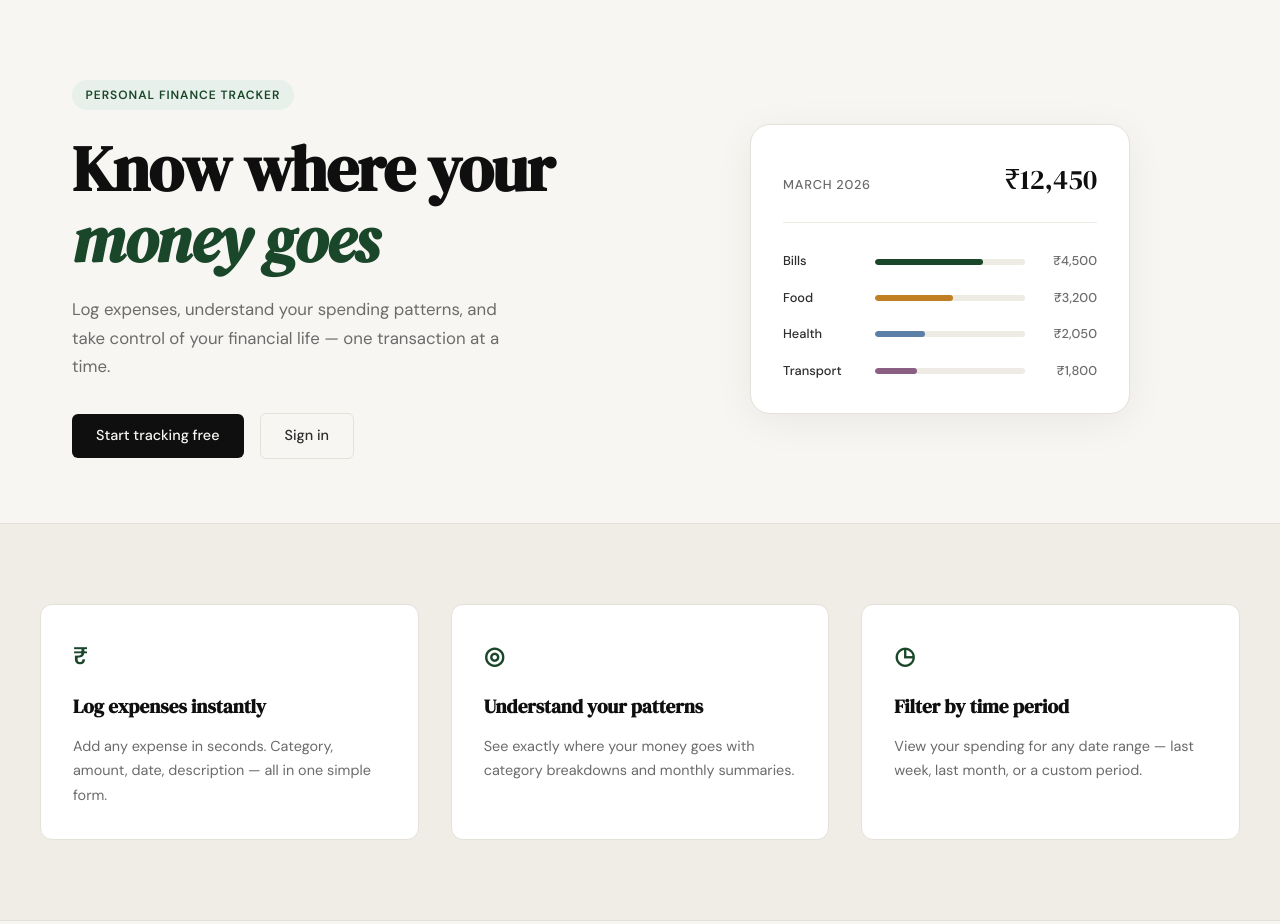
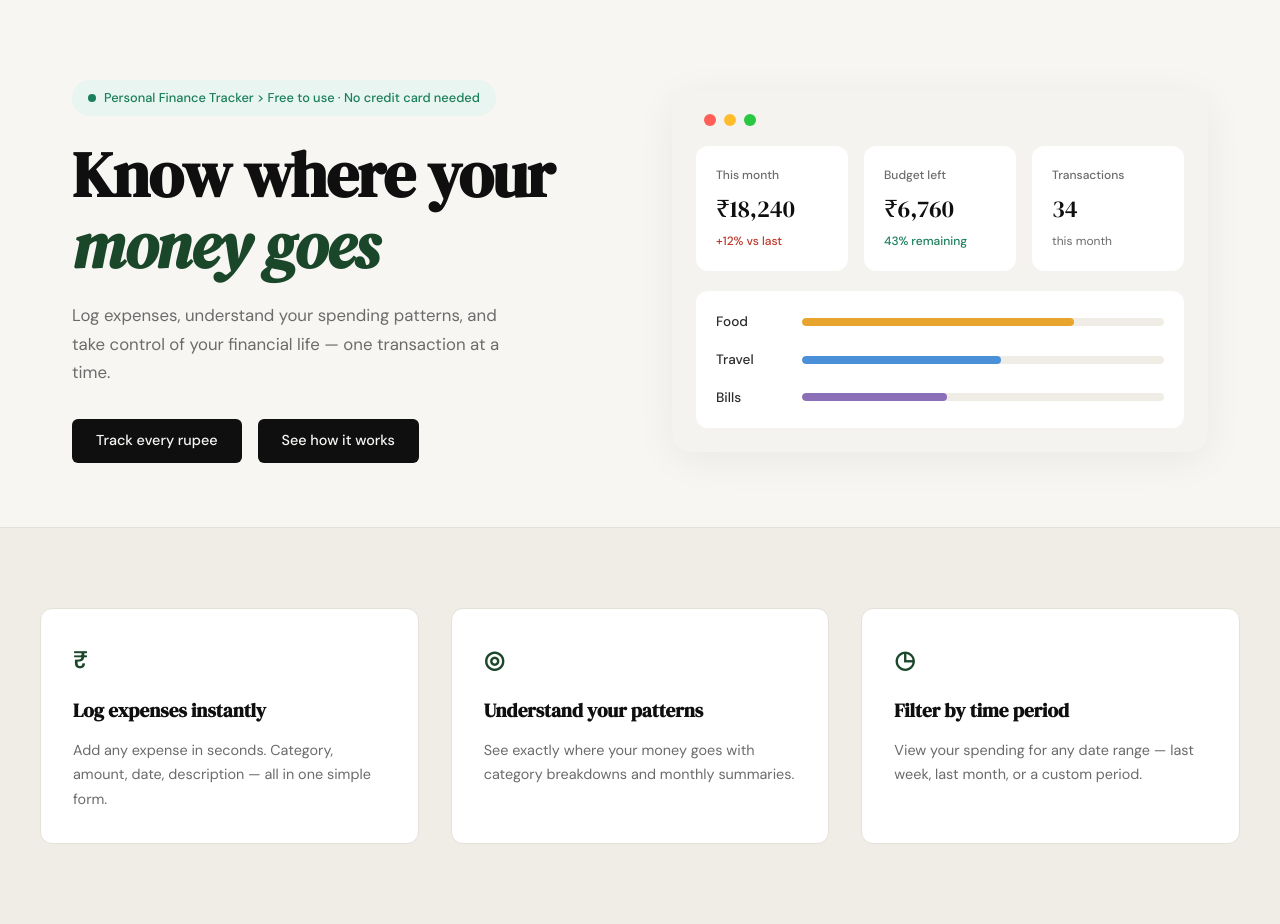
Before and after one commit to Mayank14211/Spendly-Personal-Finance-Tracker, a Flask app: page / in a window 1280 px wide. Shown: the part 61-985 px from the top of the page. Run offline with Flask 3, Linux system fonts and the light colour scheme.

Commit message:
landing : enhanced hero section

```diff
--- a/expense-tracker/prompts.txt
+++ b/expense-tracker/prompts.txt
@@ -37,7 +37,7 @@ Data Storage, Third Party Services, and Contact Us.
 Match the style of terms.html.
 3. In templates/landing.html, update the "Privacy Policy"
 footer link href from "#" to "/privacy".
-4. Make sure to test that both links in the footer now correctly navigate to their respective pages also the appearance looks constant with app's interface theme.
+4. Make sure to test that both links in the footer now correctly navigate to their respective pages also the appearance looks constant with app's interface.
 
 git commit -m "landing: add privacy policy page and route”
 -----------------------------------------------------------------------------
@@ -52,8 +52,8 @@ Changes to implement:
 - Headline: large two-line text, first line dark ("Track every rupee."),
 second line teal ("Know where it goes.")
 - Subtext: muted gray, two lines, centered
-- Two CTA buttons: both solid black with white text, rounded corners
-- App preview frame: light warm-gray background, rounded corners,
+- Demo CTA buttons: Replce sigin btn to "Track every rupee" solid black with white text, rounded corners
+- App preview frame(replace): light warm-gray background, rounded corners,
 traffic light dots in top-left, 3 stat cards in a row,
 category bar chart below
 
--- a/expense-tracker/static/css/style.css
+++ b/expense-tracker/static/css/style.css
@@ -134,16 +134,25 @@ a { color: inherit; text-decoration: none; }
 }
 
 .hero-badge {
-    display: inline-block;
-    background: var(--accent-light);
-    color: var(--accent);
-    font-size: 0.75rem;
-    font-weight: 600;
-    letter-spacing: 0.08em;
-    text-transform: uppercase;
-    padding: 0.35rem 0.85rem;
+    display: inline-flex;
+    align-items: center;
+    gap: 0.5rem;
+    background: #e8f5f0;
+    color: #1a7f5a;
+    font-size: 0.8rem;
+    font-weight: 500;
+    padding: 0.5rem 1rem;
     border-radius: 999px;
     margin-bottom: 1.5rem;
+}
+
+.hero-badge::before {
+    content: '';
+    display: block;
+    width: 8px;
+    height: 8px;
+    background: #1a7f5a;
+    border-radius: 50%;
 }
 
 .hero-title {
@@ -175,7 +184,7 @@ a { color: inherit; text-decoration: none; }
 }
 
 /* ------------------------------------------------------------------ */
-/* Mock card (hero visual)                                             */
+/* App preview (hero visual)                                           */
 /* ------------------------------------------------------------------ */
 
 .hero-visual {
@@ -183,78 +192,113 @@ a { color: inherit; text-decoration: none; }
     justify-content: center;
 }
 
-.mock-card {
-    background: var(--paper-card);
-    border: 1px solid var(--border);
+.app-preview {
+    background: #f5f3f0;
     border-radius: var(--radius-lg);
-    padding: 2rem;
+    padding: 1.5rem;
     width: 100%;
-    max-width: 380px;
+    max-width: 720px;
     box-shadow: 0 8px 40px rgba(0,0,0,0.06);
 }
 
-.mock-card-header {
-    display: flex;
-    justify-content: space-between;
-    align-items: baseline;
-    margin-bottom: 1.75rem;
-    padding-bottom: 1.25rem;
-    border-bottom: 1px solid var(--border-soft);
+.app-preview-header {
+    margin-bottom: 1.25rem;
+    padding-left: 0.5rem;
 }
 
-.mock-label {
-    font-size: 0.8rem;
-    font-weight: 500;
-    color: var(--ink-muted);
-    text-transform: uppercase;
-    letter-spacing: 0.06em;
+.traffic-lights {
+    display: flex;
+    gap: 0.5rem;
 }
 
-.mock-total {
+.traffic-light {
+    width: 12px;
+    height: 12px;
+    border-radius: 50%;
+}
+
+.traffic-light.red { background: #ff5f57; }
+.traffic-light.yellow { background: #ffbd2e; }
+.traffic-light.green { background: #28c840; }
+
+.stat-cards {
+    display: grid;
+    grid-template-columns: repeat(3, 1fr);
+    gap: 1rem;
+    margin-bottom: 1.25rem;
+}
+
+.stat-card {
+    background: var(--paper-card);
+    border-radius: var(--radius-md);
+    padding: 1.25rem;
+    display: flex;
+    flex-direction: column;
+    gap: 0.25rem;
+}
+
+.stat-label {
+    font-size: 0.75rem;
+    color: var(--ink-muted);
+    font-weight: 500;
+}
+
+.stat-value {
     font-family: var(--font-display);
-    font-size: 1.75rem;
+    font-size: 1.5rem;
     color: var(--ink);
 }
 
-.mock-bars { display: flex; flex-direction: column; gap: 1rem; }
-
-.mock-bar-row {
-    display: grid;
-    grid-template-columns: 80px 1fr 60px;
-    align-items: center;
-    gap: 0.75rem;
+.stat-change {
+    font-size: 0.75rem;
+    font-weight: 500;
 }
 
-.mock-cat {
-    font-size: 0.8rem;
-    font-weight: 500;
-    color: var(--ink-soft);
+.stat-change.positive { color: #c0392b; }
+.stat-change.remaining { color: #1a7f5a; }
+
+.stat-sub {
+    font-size: 0.75rem;
+    color: var(--ink-muted);
 }
 
-.mock-bar-track {
-    height: 6px;
-    background: var(--border-soft);
+.category-chart {
+    background: var(--paper-card);
+    border-radius: var(--radius-md);
+    padding: 1.25rem;
+    display: flex;
+    flex-direction: column;
+    gap: 1rem;
+}
+
+.category-row {
+    display: grid;
+    grid-template-columns: 70px 1fr;
+    align-items: center;
+    gap: 1rem;
+}
+
+.category-name {
+    font-size: 0.85rem;
+    color: var(--ink-soft);
+    font-weight: 500;
+}
+
+.category-bar-track {
+    height: 8px;
+    background: #f0ede6;
     border-radius: 999px;
     overflow: hidden;
 }
 
-.mock-bar {
+.category-bar {
     height: 100%;
-    background: var(--accent);
     border-radius: 999px;
-    transition: width 0.6s ease;
 }
 
-.mock-bar-2 { background: var(--accent-2); }
-.mock-bar-3 { background: #5b7fa6; }
-.mock-bar-4 { background: #8b5e83; }
-
-.mock-amt {
-    font-size: 0.8rem;
-    font-weight: 500;
-    color: var(--ink-muted);
-    text-align: right;
-}
+.category-bar.food { background: #e8a52d; }
+.category-bar.travel { background: #4a90d9; }
+.category-bar.bills { background: #8b6fb8; }
 
 /* ------------------------------------------------------------------ */
 /* Buttons                                                             */
@@ -276,6 +320,23 @@ a { color: inherit; text-decoration: none; }
 }
 
 .btn-primary:hover { background: var(--accent); }
+
+.btn-secondary {
+    display: inline-block;
+    background: var(--ink);
+    color: var(--paper);
+    padding: 0.65rem 1.5rem;
+    border-radius: var(--radius-sm);
+    font-family: var(--font-body);
+    font-size: 0.9rem;
+    font-weight: 500;
+    cursor: pointer;
+    border: none;
+    transition: background 0.2s;
+    text-decoration: none;
+}
+
+.btn-secondary:hover { background: var(--ink-soft); }
 
 .btn-ghost {
     display: inline-block;
--- a/expense-tracker/templates/landing.html
+++ b/expense-tracker/templates/landing.html
@@ -6,7 +6,7 @@
 
 <section class="hero">
     <div class="hero-inner">
-        <div class="hero-badge">Personal Finance Tracker</div>
+        <div class="hero-badge">Personal Finance Tracker > Free to use · No credit card needed</div>
         <h1 class="hero-title">
             Know where your<br>
             <em>money goes</em>
@@ -17,44 +17,54 @@
             one transaction at a time.
         </p>
         <div class="hero-actions">
-            <a href="{{ url_for('register') }}" class="btn-primary">Start tracking free</a>
-            <a href="{{ url_for('login') }}" class="btn-ghost">Sign in</a>
+            <a href="{{ url_for('register') }}" class="btn-primary">Track every rupee</a>
+            <a href="{{ url_for('login') }}" class="btn-secondary">See how it works</a>
         </div>
     </div>
     <div class="hero-visual">
-        <div class="mock-card">
-            <div class="mock-card-header">
-                <span class="mock-label">March 2026</span>
-                <span class="mock-total">₹12,450</span>
+        <div class="app-preview">
+            <div class="app-preview-header">
+                <div class="traffic-lights">
+                    <span class="traffic-light red"></span>
+                    <span class="traffic-light yellow"></span>
+                    <span class="traffic-light green"></span>
+                </div>
             </div>
-            <div class="mock-bars">
-                <div class="mock-bar-row">
-                    <span class="mock-cat">Bills</span>
-                    <div class="mock-bar-track">
-                        <div class="mock-bar" style="width: 72%"></div>
+            <div class="stat-cards">
+                <div class="stat-card">
+                    <span class="stat-label">This month</span>
+                    <span class="stat-value">₹18,240</span>
+                    <span class="stat-change positive">+12% vs last</span>
+                </div>
+                <div class="stat-card">
+                    <span class="stat-label">Budget left</span>
+                    <span class="stat-value">₹6,760</span>
+                    <span class="stat-change remaining">43% remaining</span>
+                </div>
+                <div class="stat-card">
+                    <span class="stat-label">Transactions</span>
+                    <span class="stat-value">34</span>
+                    <span class="stat-sub">this month</span>
+                </div>
+            </div>
+            <div class="category-chart">
+                <div class="category-row">
+                    <span class="category-name">Food</span>
+                    <div class="category-bar-track">
+                        <div class="category-bar food" style="width: 75%"></div>
                     </div>
-                    <span class="mock-amt">₹4,500</span>
                 </div>
-                <div class="mock-bar-row">
-                    <span class="mock-cat">Food</span>
-                    <div class="mock-bar-track">
-                        <div class="mock-bar mock-bar-2" style="width: 52%"></div>
+                <div class="category-row">
+                    <span class="category-name">Travel</span>
+                    <div class="category-bar-track">
+                        <div class="category-bar travel" style="width: 55%"></div>
                     </div>
-                    <span class="mock-amt">₹3,200</span>
                 </div>
-                <div class="mock-bar-row">
-                    <span class="mock-cat">Health</span>
-                    <div class="mock-bar-track">
-                        <div class="mock-bar mock-bar-3" style="width: 33%"></div>
+                <div class="category-row">
+                    <span class="category-name">Bills</span>
+                    <div class="category-bar-track">
+                        <div class="category-bar bills" style="width: 40%"></div>
                     </div>
-                    <span class="mock-amt">₹2,050</span>
-                </div>
-                <div class="mock-bar-row">
-                    <span class="mock-cat">Transport</span>
-                    <div class="mock-bar-track">
-                        <div class="mock-bar mock-bar-4" style="width: 28%"></div>
-                    </div>
-                    <span class="mock-amt">₹1,800</span>
                 </div>
             </div>
         </div>
```
Also changed, not shown: expense-tracker/Screenshot 2026-03-28 172959.png (added), expense-tracker/Screenshot 2026-03-28 174037.png (added), expense-tracker/image.png (added).
